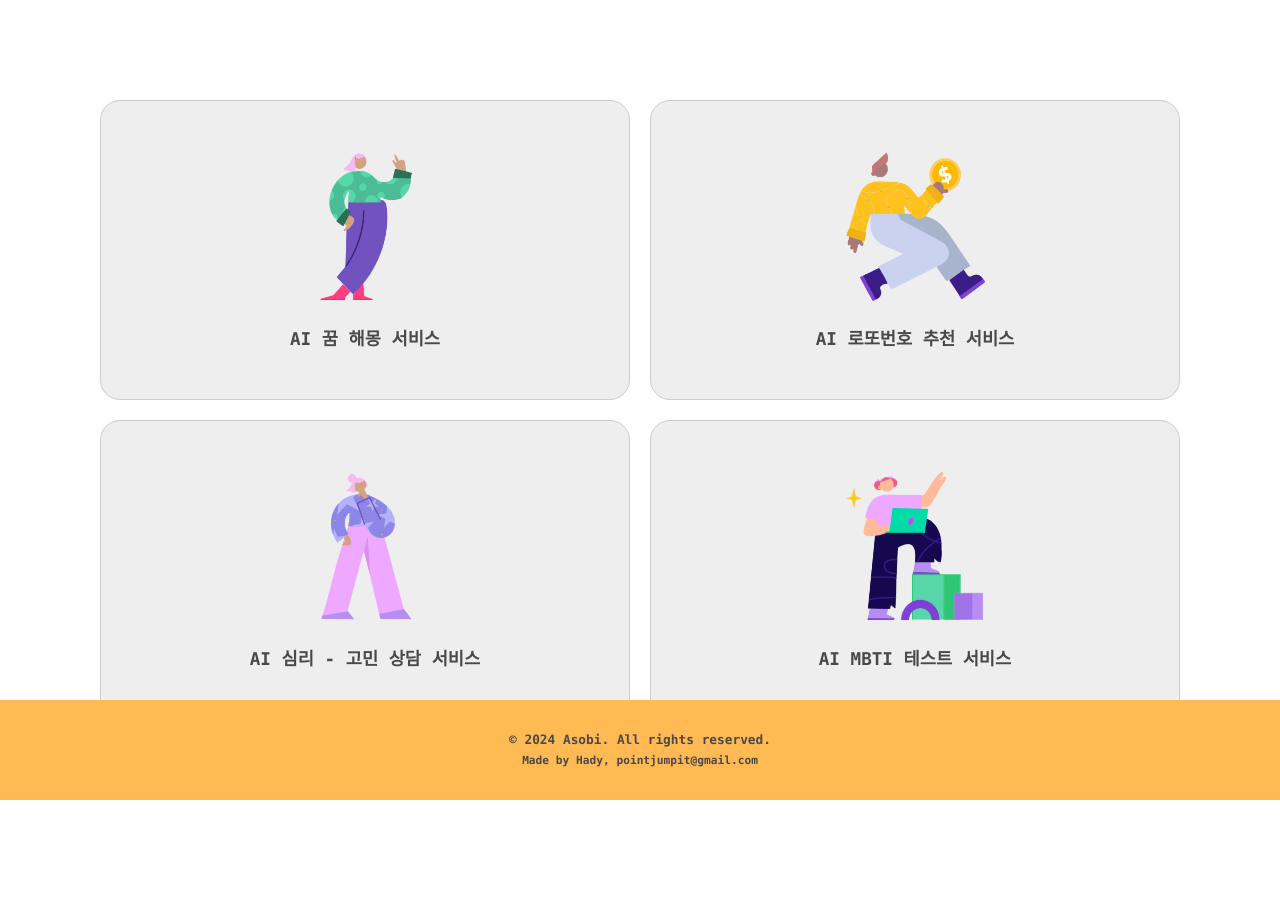
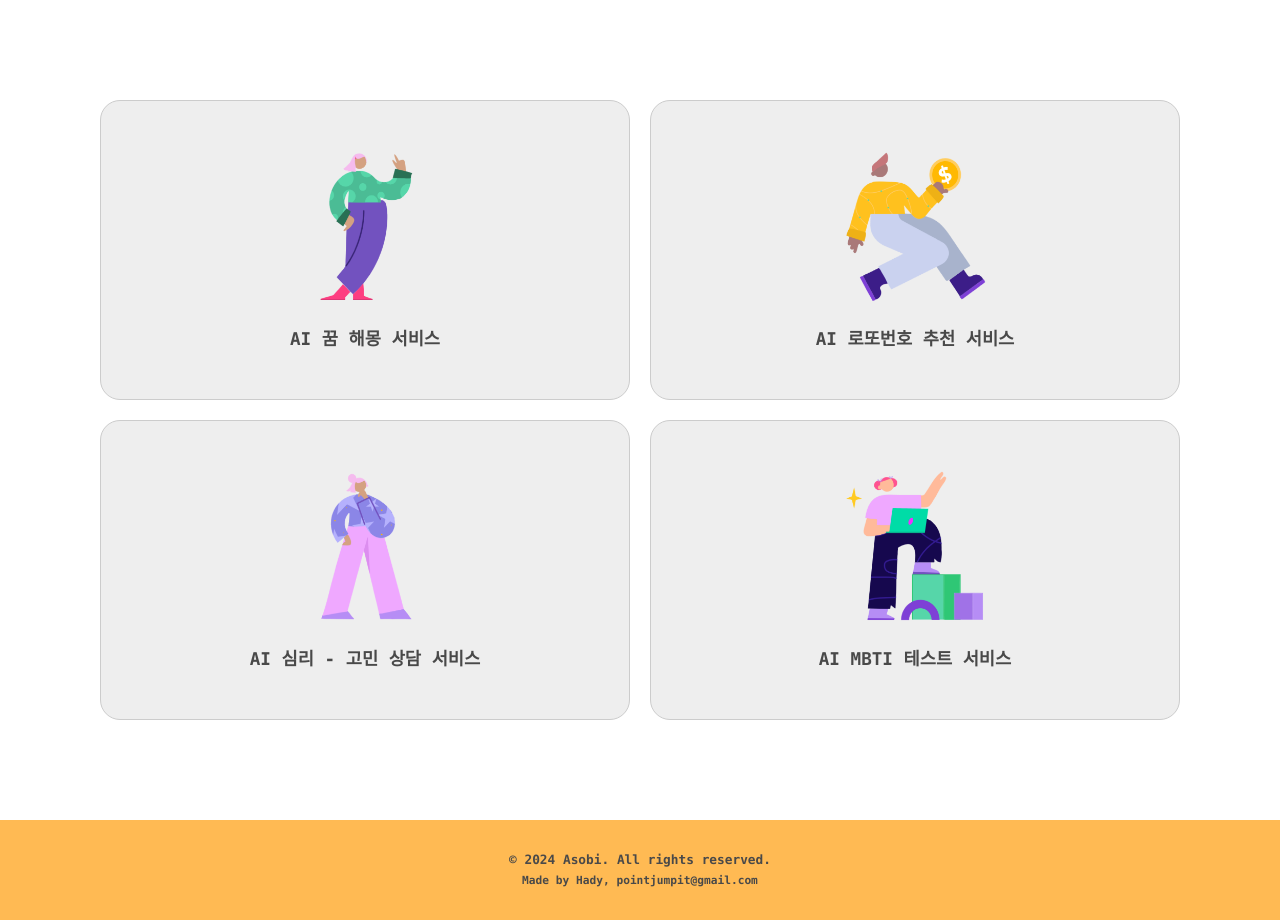
Before and after one commit to sangwookim0321/asobi_front, a Vue app: page / in a window 1280 px wide. Before the commit the page ends 820 px from the top, so only its background shows below. Built offline with nearby package versions, Linux system fonts and the light colour scheme; what vue-loading-overlay would draw is missing.

Commit message:
- 레이아웃 조정 - 메세지 입력해주세요 추가

```diff
--- a/src/App.vue
+++ b/src/App.vue
@@ -2,8 +2,8 @@
 import Header from "@/components/Header.vue"
 import Footer from "@/components/Footer.vue"
 
-import { ref, onMounted, watchEffect } from 'vue'
-import { useRouter, useRoute } from 'vue-router'
+import { ref, watchEffect } from 'vue'
+import { useRoute } from 'vue-router'
 
 const route = useRoute()
 const appRoute = ref(route.path)
@@ -16,21 +16,28 @@ watchEffect(() => {
 <template>
   <div class="app">
     <Header v-if="appRoute !== '/'"/>
-    <router-view/>
+    <div class="main-content">
+      <router-view/>
+    </div>
+    <Footer/>
   </div>
-  <Footer/>
 </template>
 
 <style>
 .app {
     display: flex;
     flex-direction: column;
-    max-width: 1440px;
-    min-width: 100%;
-    margin: 0 auto;
+    min-height: 100vh; /* 전체 화면 높이 */
+    width: 100%;
+    max-width: 1440px; /* 최대 너비 설정 */
+    margin: 0 auto; /* 중앙 정렬 */
+}
+
+.main-content {
+    flex: 1; /* 남은 공간 모두 사용 */
 }
 
 @media (max-width: 768px) {
-
+    /* 모바일 환경에서의 추가적인 스타일링 */
 }
 </style>
--- a/src/components/Chat.vue
+++ b/src/components/Chat.vue
@@ -89,6 +89,11 @@ const threadDelete = () => {
 const sendMessage = () => {
     if (success.value) {
         msg.value = '응답이 도착할때까지 기다려주세요.'
+        msgShow.value = true
+        return
+    }
+    if (newMessage.value.trim() === '') {
+        msg.value = '메시지를 입력해주세요.'
         msgShow.value = true
         return
     }
@@ -187,8 +192,8 @@ const sendMessage = () => {
       </div>
 
     <button class="chat_button" v-show="!btnShow && !success" @click="start">선택 완료</button>
+    <p class="chat_p" v-show="msgShow">{{ msg }}</p>
     <button class="chat_button" v-show="btnShow" @click="reset">다시하기</button>
-    <p class="chat_p" v-show="msgShow">{{ msg }}</p>
   </div>
 </template>
 
@@ -281,7 +286,7 @@ const sendMessage = () => {
     height: 150px;
 }
 .chat_button {
-    margin-top: 50px;
+    margin-top: 30px;
     width: 120px;
     height: 35px;
     border: none;
--- a/src/components/DreamInterpretation.vue
+++ b/src/components/DreamInterpretation.vue
@@ -150,7 +150,6 @@ textarea {
 }
 .dream_button {
     margin-top: 8px;
-    margin-bottom: 30px;
     width: 120px;
     height: 35px;
     border: none;
@@ -222,7 +221,6 @@ textarea::-webkit-scrollbar-thumb:hover {
         height: 200px;
     }
     .dream_button {
-        bottom: 18%;
         width: 100px;
         height: 35px;
         font-size: 0.8rem;
--- a/src/components/Footer.vue
+++ b/src/components/Footer.vue
@@ -7,20 +7,18 @@
     <div class="footer_box">
       <p class="footer_copyright_p">© 2024 Asobi. All rights reserved.</p>
       <p class="footer_made_p">Made by Hady, pointjumpit@gmail.com</p>
-      <p @click="$router.push({ name: 'Beta' })" style="position: absolute; bottom: 0; color: #FFBA53">beta</p>
+      <!--      <p @click="$router.push({ name: 'Beta' })" style="position: absolute; bottom: 0; color: #FFBA53">beta</p>-->
     </div>
   </div>
 </template>
 
 <style scoped>
 .container_footer {
-    position: fixed;
     display: flex;
     justify-content: center;
     align-items: center;
     width: 100%;
     height: 100px;
-    bottom: 0;
     background: #FFBA53;
 }
 .footer_box {
@@ -28,7 +26,6 @@
     flex-direction: column;
     justify-content: center;
     align-items: center;
-    width: 450px;
     height: 50px;
 }
 .footer_copyright_p {
--- a/src/components/Lotto.vue
+++ b/src/components/Lotto.vue
@@ -142,8 +142,6 @@ const reset = () => {
     threadDelete()
 }
 </script>
-
-
 
 <template>
   <div class="container_absolute"></div>
--- a/src/components/Mbti.vue
+++ b/src/components/Mbti.vue
@@ -100,6 +100,11 @@ const sendMessage = () => {
         msgShow.value = true
         return
     }
+    if (newMessage.value.trim() === '') {
+        msg.value = '메시지를 입력해주세요.'
+        msgShow.value = true
+        return
+    }
     if (newMessage.value.trim() !== '') {
         var messageContent = newMessage.value
         messages.value.push({ id: messageId++, content: newMessage.value, type: 'user' })
@@ -176,8 +181,8 @@ const sendMessage = () => {
     </div>
 
     <button class="mbti_button" v-show="!btnShow" @click="start">시작하기</button>
+    <p :style="msg === '테스트가 완료되었습니다. 결과를 확인해보세요!' ? 'color: #3DA46C;': ''" class="mbti_p" v-show="msgShow">{{ msg }}</p>
     <button class="mbti_button" v-show="responseEnd" @click="reset">다시하기</button>
-    <p :style="msg === '테스트가 완료되었습니다. 결과를 확인해보세요!' ? 'color: #3DA46C;': ''" class="mbti_p" v-show="msgShow">{{ msg }}</p>
   </div>
 </template>
 
@@ -227,7 +232,7 @@ const sendMessage = () => {
     margin-bottom: 30px;
 }
 .mbti_button {
-    margin-top: 50px;
+    margin-top: 30px;
     width: 120px;
     height: 35px;
     border: none;
```
